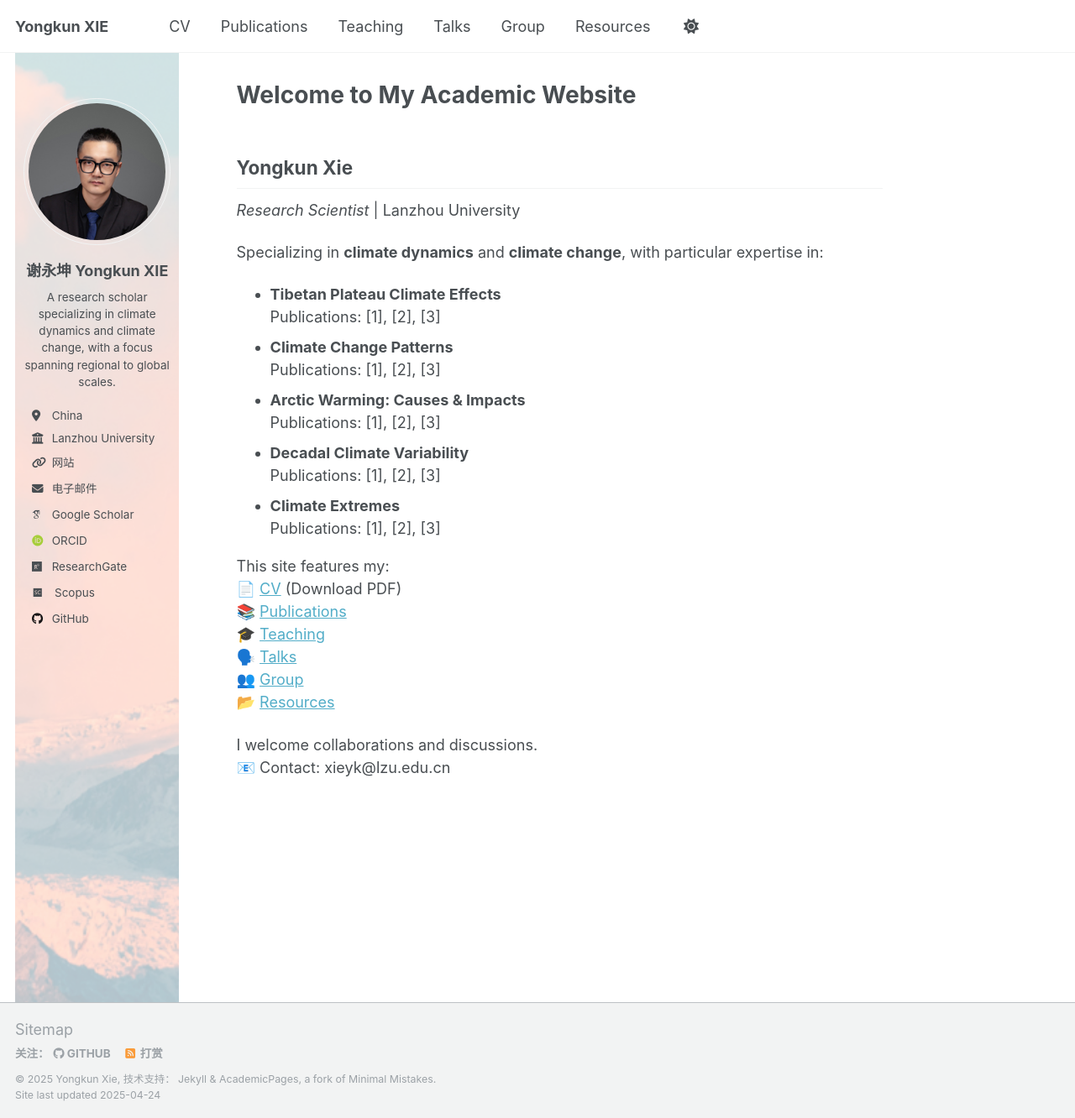
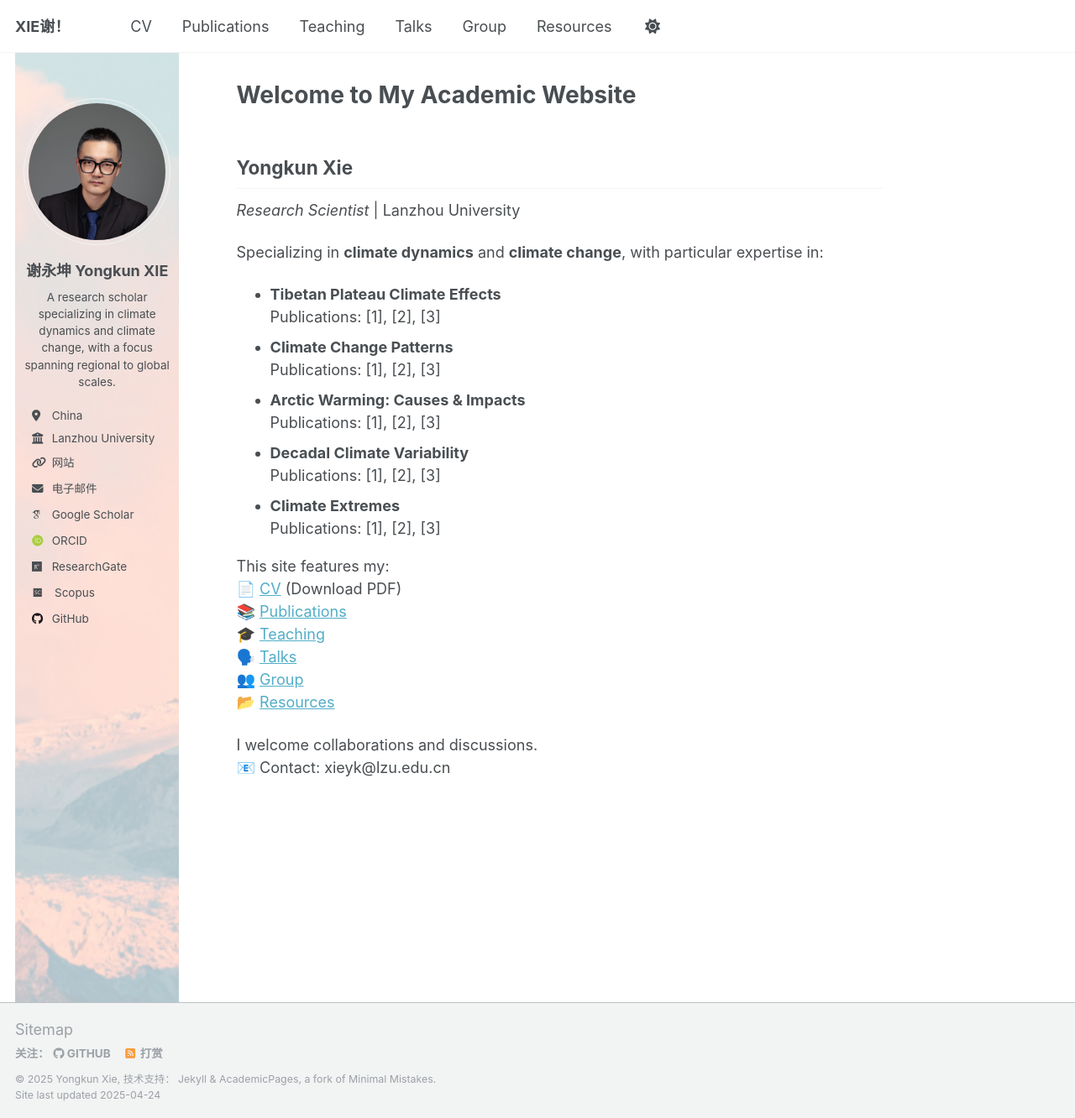
Before and after one commit to yongkunxie/yongkunxie.github.io, a Jekyll site: the page built from _pages/about.md, in a window 1280 px wide and 1332 px high. Shown: the whole window at 84% size. Built offline with Jekyll 4.4.1, drawn with Linux system fonts in a browser that asks for light colours; some web fonts are replaced.

Commit message:
Update _config.yml

```diff
--- a/_config.yml
+++ b/_config.yml
@@ -9,7 +9,7 @@
 # Basic Site Settings
 locale                   : "zh-CN"
 site_theme               : "default"
-title                    : "Yongkun XIE"
+title                    : "XIE谢！"
 title_separator          : "-"
 name                     : &name "Yongkun Xie"
 description              : "For instance, I study the climate-modifying effects of the Tibetan Plateau"
```
